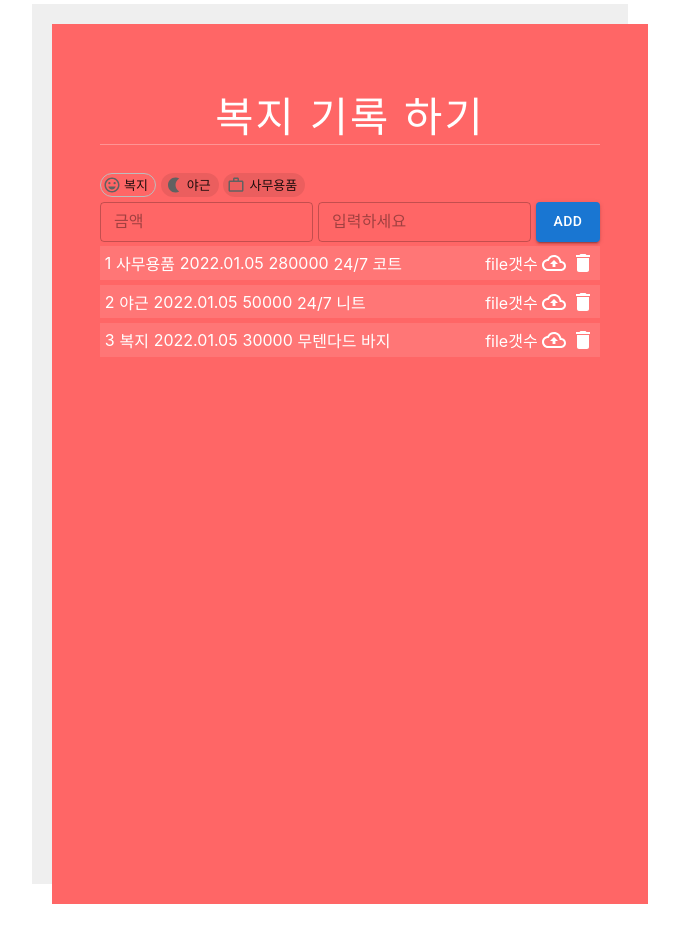
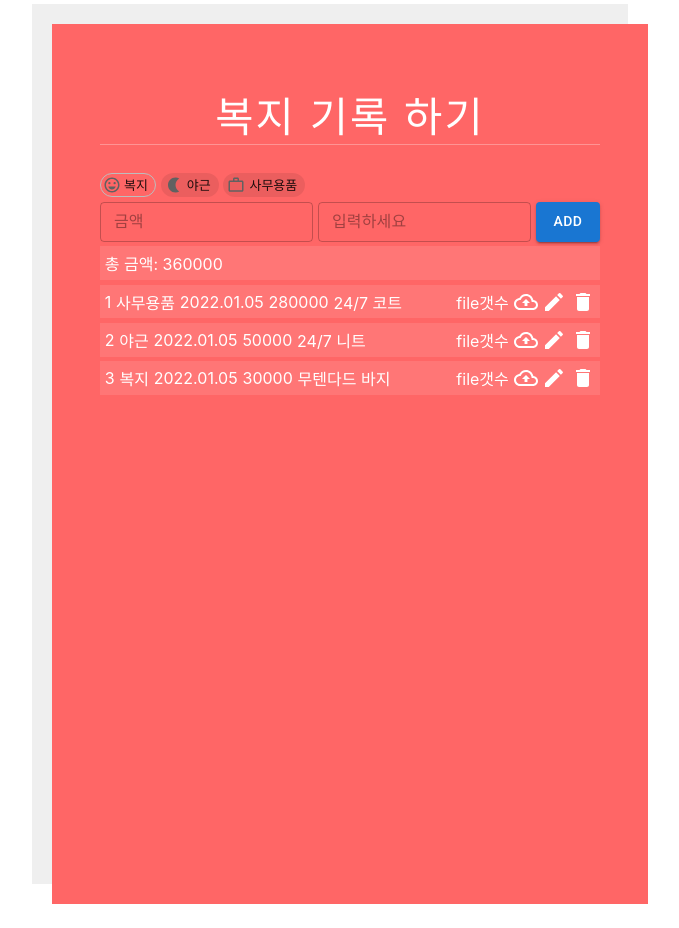
Before and after one commit to happyjy/recordBenefits, a React (Create React App) app in the folder client/: page / in a window 1280 px wide. Shown: the whole page, without its empty margins (290-969 px from the left). Built offline with nearby package versions, Linux system fonts and the light colour scheme.

Commit message:
edit feature complete

```diff
--- a/client/src/component/page/Record.jsx
+++ b/client/src/component/page/Record.jsx
@@ -10,6 +10,7 @@ import SentimentVerySatisfiedIcon from '@mui/icons-material/SentimentVerySatisfi
 import WorkOutlineIcon from '@mui/icons-material/WorkOutline';
 import AdapterDateFns from '@mui/lab/AdapterDateFns';
 import LocalizationProvider from '@mui/lab/LocalizationProvider';
+import EditIcon from '@mui/icons-material/Edit';
 
 import { MobileDatePicker } from '@mui/lab';
 import { format } from 'date-fns';
@@ -23,14 +24,12 @@ const RecordContainer = styled.div`
   color: #fff;
   box-shadow: -20px -20px 0px 0px rgba(100, 100, 100, 0.1);
 `;
-
 const Title = styled.h1`
   font-weight: normal;
   font-size: 2.6rem;
   letter-spacing: 0.05em;
   border-bottom: 1px solid rgba(255, 255, 255, 0.3);
 `;
-
 const FormContainer = styled.div`
   /* border: 1px solid; */
   /* border: 1px solid yellow; */
@@ -43,7 +42,6 @@ const FormItem = styled.div`
   flex-direction: row;
   column-gap: 0.3rem;
 `;
-
 const ChipsContainer = styled.div`
   display: flex;
   flex-direction: row;
@@ -51,7 +49,6 @@ const ChipsContainer = styled.div`
   align-items: center;
   column-gap: 0.3rem;
 `;
-
 const AddTextFeild = styled(TextField)`
   /* height: 1.5rem; */
   border: 1px solid yellow;
@@ -60,7 +57,6 @@ const AddTextFeild = styled(TextField)`
 const AddButton = styled(Button)`
   /* line-height: 1.5rem; */
 `;
-
 const ListContainer = styled.div``;
 
 const ListItemContainer = styled.div`
@@ -88,6 +84,12 @@ const ListItemRightContainer = styled.div`
 `;
 const ListItem = styled.div``;
 const ControlItemConteinr = styled.div``;
+const Edit = styled(EditIcon)`
+  cursor: pointer;
+`;
+const Delete = styled(DeleteIcon)`
+  cursor: pointer;
+`;
 
 const DownLoadButton = styled(Button)``;
 
@@ -125,16 +127,45 @@ const Record = () => {
   };
 
   const fileuploadRef = useRef();
+  // { type: WRITE, index: null}, { type: EDIT, index}
+  const [mode, setMode] = useState({ type: 'WRITE', index: null });
+  const [benefitsList, setBenefitsList] = useState(dummyData);
   const [tagList, setTagList] = useState([
     { id: 0, label: '복지', status: true },
     { id: 1, label: '야근', status: false },
     { id: 2, label: '사무용품', status: false },
   ]);
-  const [date, setDate] = useState(new Date());
+  const [usedBenefitDate, setUsedBenefitDate] = useState(new Date());
+  const [totalPrice, setTotalPrice] = useState('');
   const [content, setContent] = useState('');
   const [price, setPrice] = useState();
-  const [benefitsList, setBenefitsList] = useState(dummyData);
 
+  const benefitInfo = useRef([]);
+  // const contentRef = useRef([]);
+
+  const onClickEdit = (e, id) => {
+    // console.log({ e, id });
+    // console.log(benefitInfo.current);
+    // benefitInfo.current.contenteditable = !benefitInfo.current.contenteditable;
+    const {
+      id: benefitsId,
+      tag,
+      date,
+      price,
+      content,
+    } = benefitsList.filter((v) => {
+      return v.id === id;
+    })[0];
+
+    console.log({ benefitsId, tag, date, price, content });
+
+    tagList.map((v) => (v.id === tag ? (v.status = true) : (v.status = false), v));
+    setUsedBenefitDate(date);
+    setPrice(price);
+    setContent(content);
+
+    setMode({ type: 'EDIT', index: id });
+  };
   const onClickDelete = (e, id) => {
     console.log({ e, id });
     setBenefitsList((prev) => prev.filter((v) => v.id !== id));
@@ -142,6 +173,15 @@ const Record = () => {
   const onClickUploadRecipt = (e) => {
     fileuploadRef && fileuploadRef.current && fileuploadRef.current.click();
   };
+  useEffect(() => {
+    // console.log({ tagList });
+    debugger;
+    setTotalPrice(
+      benefitsList.reduce((prev, curr) => {
+        return { price: prev.price + curr.price };
+      }).price,
+    );
+  }, [benefitsList]);
   useEffect(() => {
     // console.log({ tagList });
   }, [tagList]);
@@ -167,15 +207,37 @@ const Record = () => {
       // TODO: toast ui 만들기
       if (!content || !price) return;
       onClickButton();
-      setContent('');
-      setPrice('');
     }
   };
   const onClickButton = (e) => {
-    console.log({ tag: tagList.filter((v) => v)[0], date, content });
-    setBenefitsList((prev) => {
-      return [...prev, { id: benefitsList.length + 1, tag: tagList.filter((v) => v.status)[0].id, date, price, content }];
-    });
+    // console.log({ tag: tagList.filter((v) => v)[0], date: usedBenefitDate, content });
+    if (mode.type === 'WRITE') {
+      setBenefitsList((prev) => {
+        return [
+          ...prev,
+          {
+            id: benefitsList.length + 1,
+            tag: tagList.filter((v) => v.status)[0].id,
+            date: usedBenefitDate,
+            price: parseInt(price),
+            content,
+          },
+        ];
+      });
+    } else if (mode.type === 'EDIT') {
+      setBenefitsList((prev) =>
+        prev.map((v) => {
+          if (v.id === mode.index) {
+            v = { ...v, tag: tagList.filter((v) => v.status)[0].id, date: usedBenefitDate, price: parseInt(price), content };
+          }
+          return v;
+        }),
+      );
+    }
+    // init
+    setContent('');
+    setPrice('');
+    setMode({ type: 'WRITE', index: null });
   };
 
   return (
@@ -200,9 +262,9 @@ const Record = () => {
           <div className='calendar' style={{ height: '24px', width: '100px' }}>
             <LocalizationProvider dateAdapter={AdapterDateFns}>
               <MobileDatePicker
-                value={date}
+                value={usedBenefitDate}
                 onChange={(newValue) => {
-                  setDate(newValue);
+                  setUsedBenefitDate(newValue);
                 }}
                 renderInput={(params) => <TextField {...params} />}
                 inputFormat='yyyy.MM.dd'
@@ -216,7 +278,7 @@ const Record = () => {
             value={price}
             onChange={(e) => onChangePrice(e)}
             onKeyPress={(e) => onKeyPress(e)}
-            AddTextFeild='true'
+            // addTextFeild='true'
             id='outlined-basic'
             placeholder='금액'
             size='small'
@@ -226,35 +288,44 @@ const Record = () => {
             value={content}
             onChange={(e) => onChangeContent(e)}
             onKeyPress={(e) => onKeyPress(e)}
-            AddTextFeild='true'
+            // addTextFeild='true'
             id='outlined-basic'
             placeholder='입력하세요'
             size='small'
             required
           />
           <AddButton onClick={(e) => onClickButton(e)} variant='contained'>
-            ADD
+            {mode.type === 'WRITE' && 'ADD'}
+            {mode.type === 'EDIT' && 'EDIT'}
           </AddButton>
         </FormItem>
       </FormContainer>
       <ListContainer>
+        {/* 합계 */}
+        <ListItemContainer>
+          <ListItemRightContainer>
+            <ListItem>총 금액: {totalPrice}</ListItem>
+            {/* <div contentEditable={true}>23</div> */}
+          </ListItemRightContainer>
+        </ListItemContainer>
         {benefitsList.map((v) => (
           <ListItemContainer key={v.id} index={v.id}>
-            <ListItemLeftContainer>
+            <ListItemLeftContainer ref={(el) => (benefitInfo.current[v.id] = el)}>
               <ListItem>{v.id}</ListItem>
               <ListItem>{iconList[v.tag].label}</ListItem>
               <ListItem>{format(v.date, 'yyyy.MM.dd')}</ListItem>
-              <ListItem>{v.price}</ListItem>
+              <ListItem /* contentEditable={true} */>{v.price}</ListItem>
               <ListItem style={{ minWidth: '70px', maxWidth: '200px', textAlign: 'left' }}>{v.content}</ListItem>
             </ListItemLeftContainer>
             <ListItemRightContainer>
               <ListItem>{v.receipt}</ListItem>
               <CloudUploadOutlinedIcon onClick={(e) => onClickUploadRecipt(e)} />
-              <DeleteIcon onClick={(e) => onClickDelete(e, v.id)} />
+              <Edit onClick={(e) => onClickEdit(e, v.id)} />
+              <Delete onClick={(e) => onClickDelete(e, v.id)} />
             </ListItemRightContainer>
           </ListItemContainer>
         ))}
-        <input ref={fileuploadRef} type='file' multiple='true' hidden />
+        <input ref={fileuploadRef} type='file' multiple={true} hidden />
         <ControlItemConteinr></ControlItemConteinr>
       </ListContainer>
     </RecordContainer>
```
